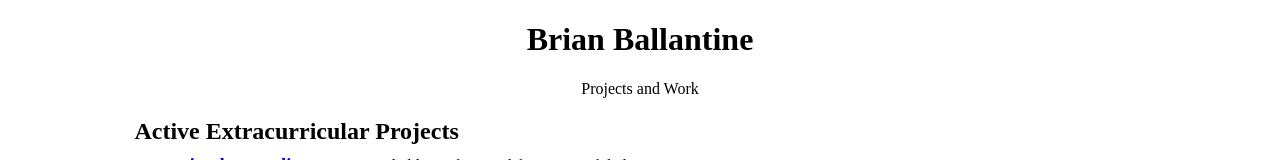
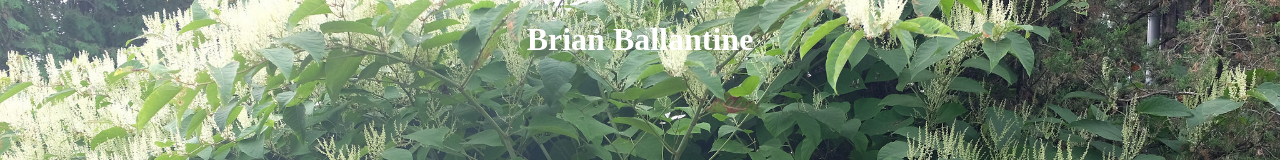
Before and after one commit to bballant/bballant.github.com, a plain HTML site: page index.html in a window 1280 px wide. Shown: the top 160 px of the page. Drawn offline with Linux system fonts and the light colour scheme.

Commit message:
new index

```diff
--- a/basic_styles.css
+++ b/basic_styles.css
@@ -1,8 +1,17 @@
+html {
+  background: url(bg.jpg) no-repeat center center fixed;
+  -webkit-background-size: cover;
+  -moz-background-size: cover;
+  -o-background-size: cover;
+  background-size: cover;
+}
+
 img {
   border: none;
 }
 
 .header {
+  color: white;
   width: 40%;
   text-align: center;
   margin-left: auto;
--- a/index.html
+++ b/index.html
@@ -2,16 +2,17 @@
         "http://www.w3.org/TR/xhtml1/DTD/xhtml1-strict.dtd">
 <html xmlns="http://www.w3.org/1999/xhtml">
   <head>
-    <title>Brian Ballantine's Github Page</title>
+    <title>Brian Ballantine</title>
     <link href="basic_styles.css" rel="stylesheet" type="text/css" />
   </head>
   <body>
     <div class="header">
     <h1>Brian Ballantine</h1>
-      <p>Projects and Work</p>
+    <!-- <p>Projects and Work</p> -->
     </div>
     <div class="content">
 
+      <!--
       <h2>Active Extracurricular Projects</h2>
       <span class="item-title"><a href="https://github.com/bballant/super-simple-rest-client">super-simple-rest-client</a></span>
         - A tiny scala library for simplifying RESTful client operations.
@@ -55,6 +56,7 @@
 				<li><a href="http://delicious.com/brianballantine">delicious links</a>
         <li><a href="http://labratinlab9.tumblr.com">junk/art</a></li>
       </ul>
+      -->
     </div>
   </body>
 </html>
```
Also changed, not shown: bg.jpg (added).
